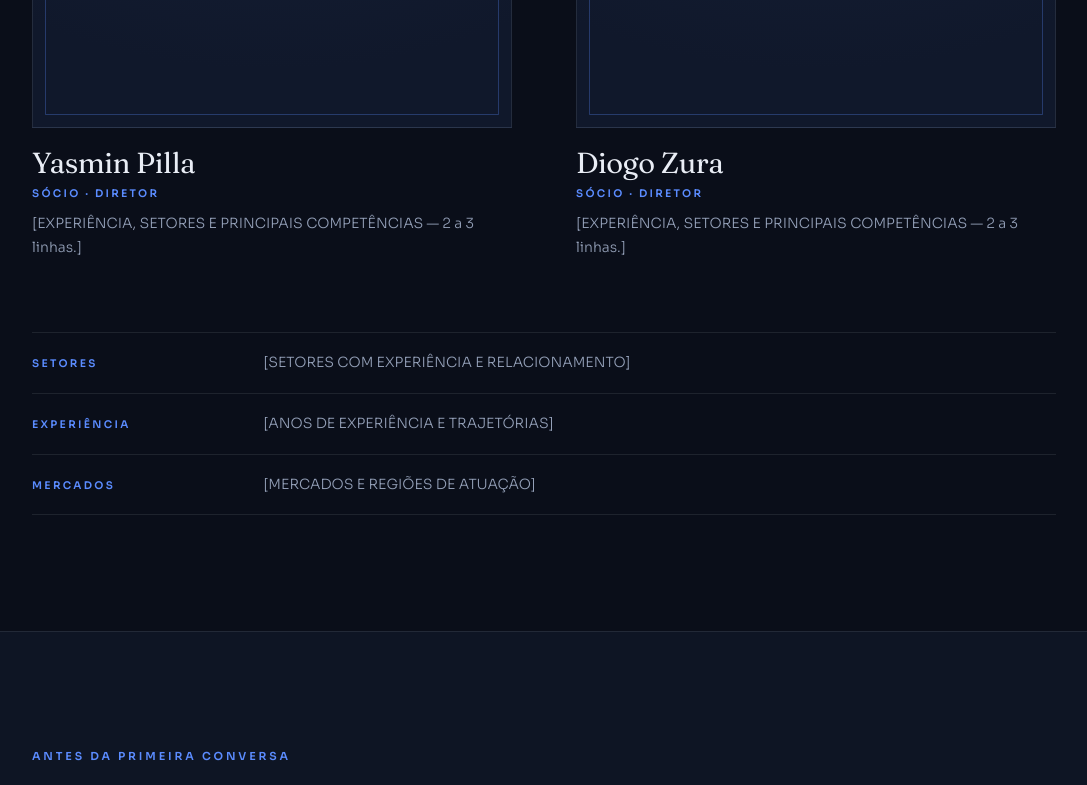
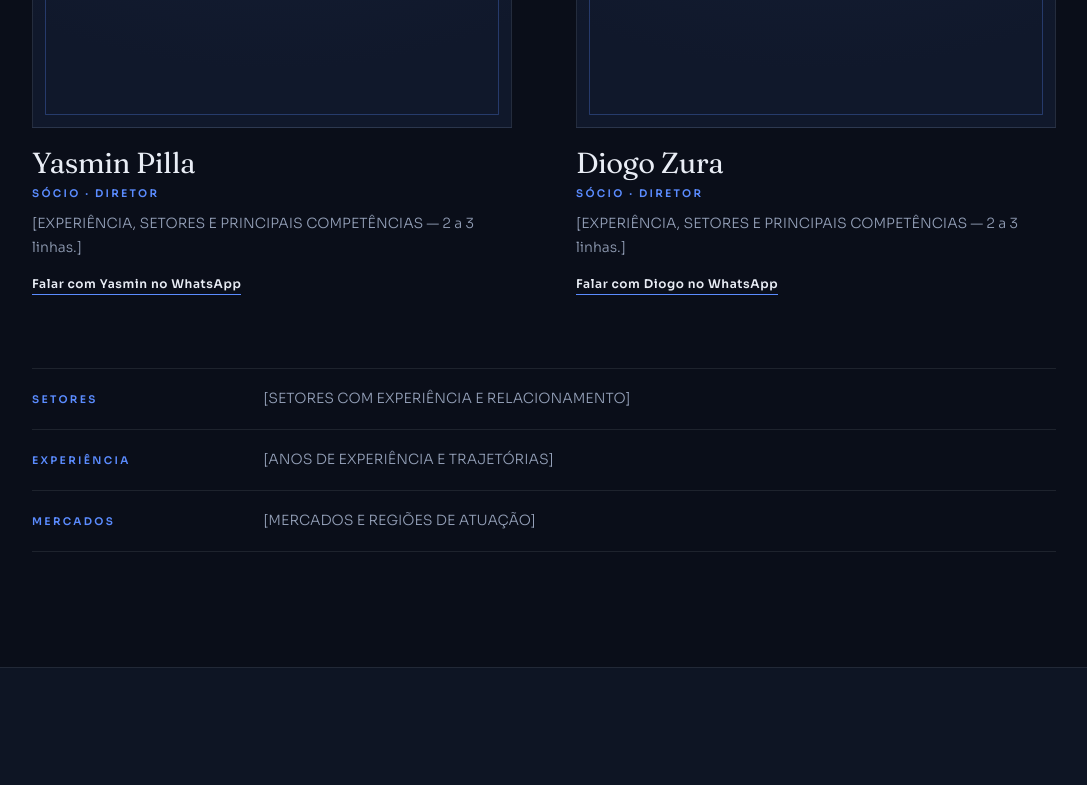
Before and after one commit to YasminPilla/Dy, a React (Vite) app in the folder client/: page / in a window 1280 px wide. Shown: the part 4960-5745 px from the top of the page, without its empty margins (96-1183 px from the left). Built offline with nearby package versions, Linux system fonts and the light colour scheme.

Commit message:
Corrige links de WhatsApp e adiciona contato direto por sócio
Atualiza nomes reais dos sócios e números de WhatsApp (antes eram
placeholders inválidos), e adiciona um link individual de WhatsApp
em cada card de sócio.

```diff
--- a/client/src/components/Socios.jsx
+++ b/client/src/components/Socios.jsx
@@ -1,4 +1,4 @@
-import { config } from "../config.js";
+import { config, waLink } from "../config.js";
 import { useReveal } from "../hooks/useReveal.js";
 
 export default function Socios() {
@@ -24,6 +24,11 @@ export default function Socios() {
                 <h3>{s.nome}</h3>
                 <p className="cargo">{s.cargo}</p>
                 <p>{s.bio}</p>
+                {s.whatsapp && (
+                  <a className="socio-wa" href={waLink(s.whatsapp)} target="_blank" rel="noopener noreferrer">
+                    Falar com {s.nome.split(" ")[0]} no WhatsApp
+                  </a>
+                )}
               </div>
             </article>
           ))}
--- a/client/src/config.js
+++ b/client/src/config.js
@@ -1,7 +1,7 @@
 // Configurações editáveis do site
 export const config = {
   empresa: "Dy Assistent",
-  whatsapp: "55XXXXXXXXXXX", // formato: 55 + DDD + número
+  whatsapp: "5511964918084", // formato: 55 + DDD + número — usado nos contatos gerais do site
   whatsappMsg:
     "Olá, gostaria de conhecer melhor o trabalho da Dy Assistent e conversar sobre uma oportunidade.",
   email: "[E-MAIL DA EMPRESA]",
@@ -12,12 +12,14 @@ export const config = {
       cargo: "Sócio · Diretor",
       bio: "[EXPERIÊNCIA, SETORES E PRINCIPAIS COMPETÊNCIAS — 2 a 3 linhas.]",
       foto: null, // ex.: "/socio1.jpg" (coloque a imagem em client/public)
+      whatsapp: "5511964918084",
     },
     {
       nome: "Diogo Zura",
       cargo: "Sócio · Diretor",
       bio: "[EXPERIÊNCIA, SETORES E PRINCIPAIS COMPETÊNCIAS — 2 a 3 linhas.]",
       foto: null,
+      whatsapp: "5511991249136",
     },
   ],
   credibilidade: [
@@ -27,5 +29,5 @@ export const config = {
   ],
 };
 
-export const waLink = () =>
-  `https://wa.me/${config.whatsapp}?text=${encodeURIComponent(config.whatsappMsg)}`;
+export const waLink = (numero = config.whatsapp) =>
+  `https://wa.me/${numero}?text=${encodeURIComponent(config.whatsappMsg)}`;
--- a/client/src/styles/global.css
+++ b/client/src/styles/global.css
@@ -272,6 +272,17 @@ header.scrolled{background:rgba(10,14,25,.85);backdrop-filter:blur(14px);border-
 .socios-grid article:hover .porta-info h3{color:var(--blue-2)}
 .porta-info .cargo{font-size:10.5px;font-weight:600;letter-spacing:.22em;text-transform:uppercase;color:var(--blue);margin:6px 0 10px}
 .porta-info p{color:var(--muted);font-size:14px}
+.socio-wa{
+  position:relative;display:inline-block;margin-top:14px;
+  font-size:12px;font-weight:600;letter-spacing:.05em;color:var(--text);
+  border-bottom:1px solid var(--blue);transition:color .3s,padding-right .3s;
+}
+.socio-wa:hover{color:var(--blue-2);padding-right:20px}
+.socio-wa::after{
+  content:"→";position:absolute;right:0;top:0;opacity:0;
+  transition:opacity .3s,transform .3s;transform:translateX(-6px);
+}
+.socio-wa:hover::after{opacity:1;transform:translateX(4px)}
 .cred-row{
   display:grid;grid-template-columns:180px 1fr;gap:12px clamp(24px,4vw,56px);
   padding:18px 0;border-bottom:1px solid var(--line);align-items:baseline;
```
